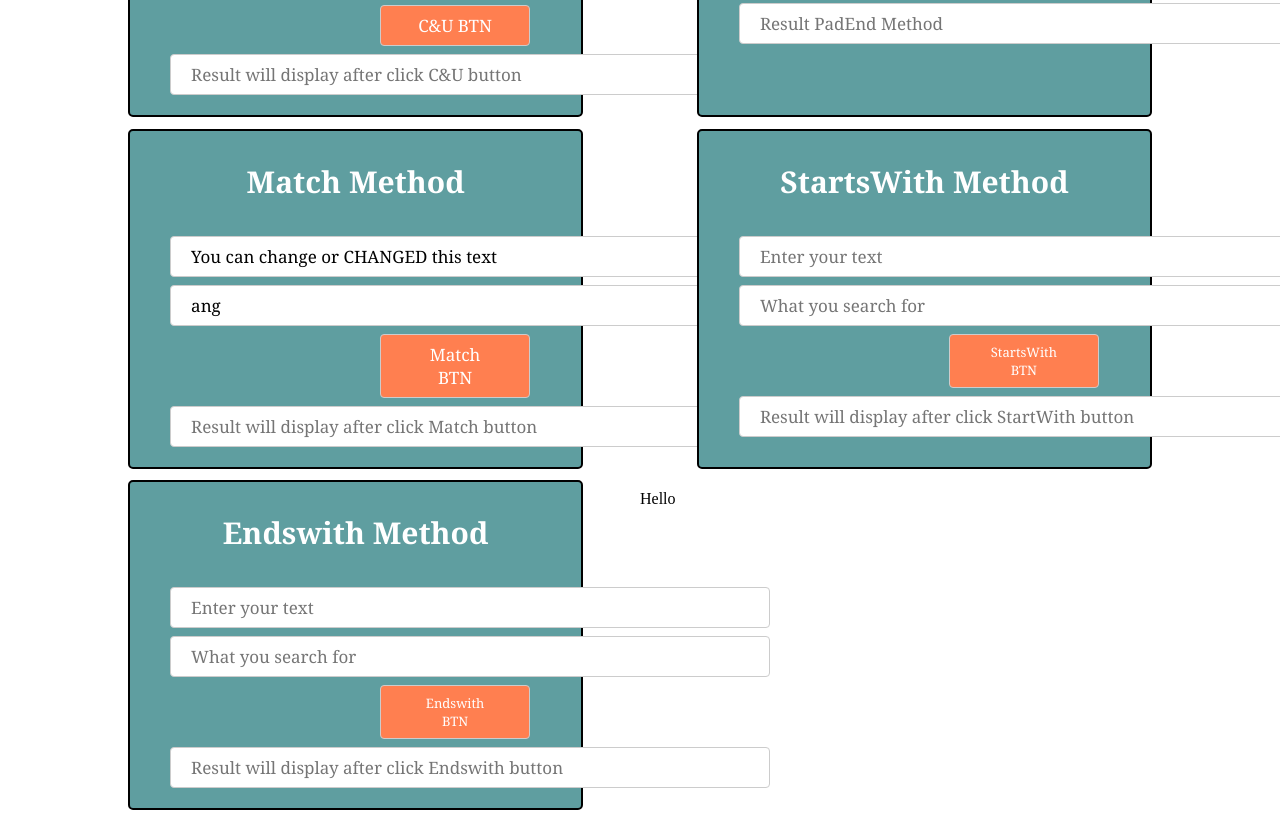
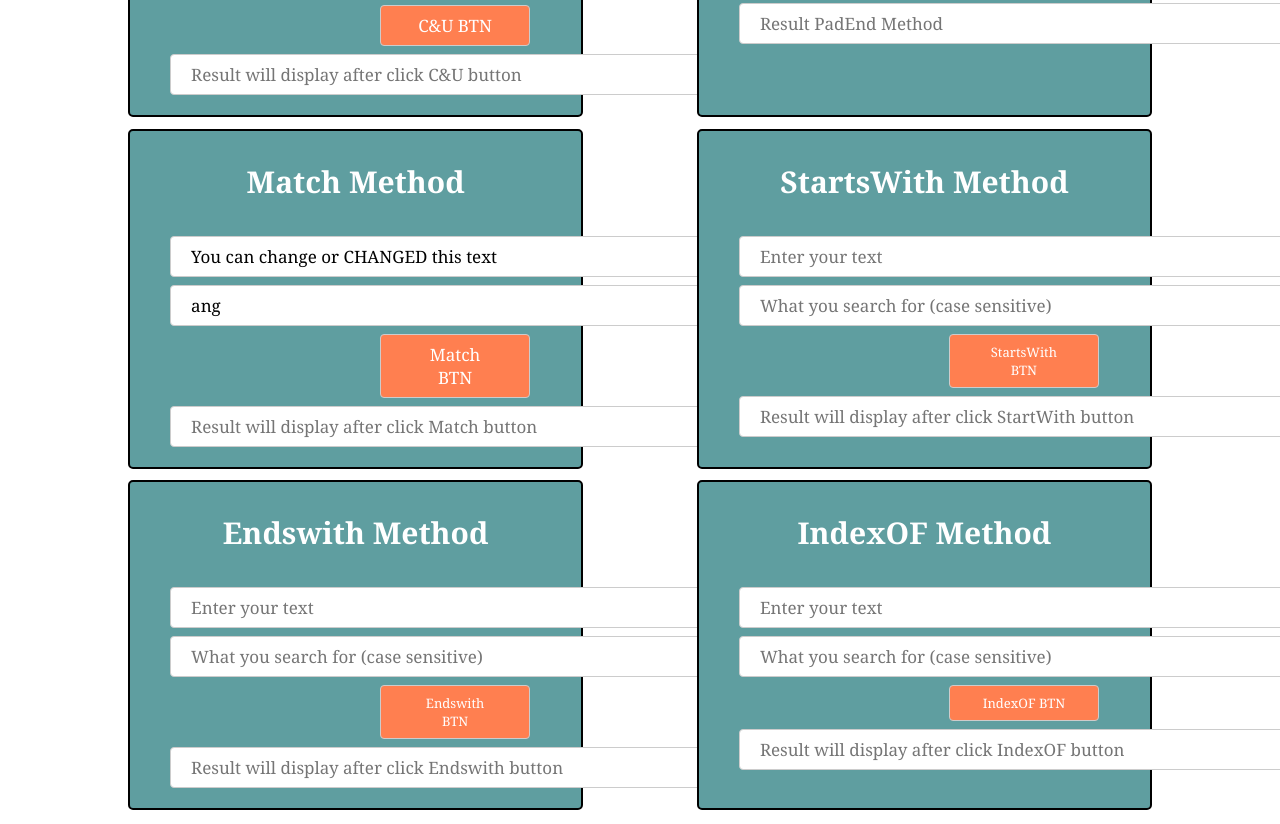
Before and after one commit to ahanik/Eshikhon-Homework, a plain HTML site: page class12.html in a window 1280 px wide. Shown: the part 649-1473 px from the top of the page. Drawn offline with Linux system fonts and the light colour scheme.

Commit message:
Eigth method done

```diff
--- a/class12.html
+++ b/class12.html
@@ -189,7 +189,7 @@
 <div class="all_methods">
     <h3 style="text-align: center; font-size: 30px; font-family: Cambria;">StartsWith Method</h3>
     <input type="text" name="" class="data_input" id="data_input8" placeholder="Enter your text">
-    <input type="text" name="" class="data_input" id="data_input9" placeholder="What you search for">
+    <input type="text" name="" class="data_input" id="data_input9" placeholder="What you search for (case sensitive)">
     <button style="margin-left: 250px; font-size: 13px;" onclick="result6()" class="result_btn" id="btn4">StartsWith BTN</button>
     <input type="text" name="" class="result_input" id="result6" placeholder="Result will display after click StartWith button" readonly>
 
@@ -210,7 +210,7 @@
 <div class="all_methods">
     <h3 style="text-align: center; font-size: 30px; font-family: Cambria;">Endswith Method</h3>
     <input type="text" name="" class="data_input" id="data_input10" placeholder="Enter your text">
-    <input type="text" name="" class="data_input" id="data_input11" placeholder="What you search for">
+    <input type="text" name="" class="data_input" id="data_input11" placeholder="What you search for (case sensitive)">
     <button style="margin-left: 250px; font-size: 13px;" onclick="result7()" class="result_btn" id="btn4">Endswith BTN</button>
     <input type="text" name="" class="result_input" id="result7" placeholder="Result will display after click Endswith button" readonly>
 
@@ -227,10 +227,26 @@
 <!--Endswith Method End-->
 
 
-        <div class="function">
-            <p>Hello</p>
-        </div>
 
+<!--IndexOF Method Start-->
+<div class="all_methods">
+    <h3 style="text-align: center; font-size: 30px; font-family: Cambria;">IndexOF Method</h3>
+    <input type="text" name="" class="data_input" id="data_input12" placeholder="Enter your text">
+    <input type="text" name="" class="data_input" id="data_input13" placeholder="What you search for (case sensitive)">
+    <button style="margin-left: 250px; font-size: 13px;" onclick="result8()" class="result_btn" id="btn4">IndexOF BTN</button>
+    <input type="text" name="" class="result_input" id="result8" placeholder="Result will display after click IndexOF button" readonly>
+
+    <script>
+
+        function result8(){
+            let d12_input = document.getElementById("data_input12").value;
+            let d13_input = document.getElementById("data_input13").value;
+
+            document.getElementById("result8").value = d12_input.indexOf(d13_input);
+        }
+    </script>
+</div>
+<!--IndexOF Method End-->
 
     </section>
 </body>
```
